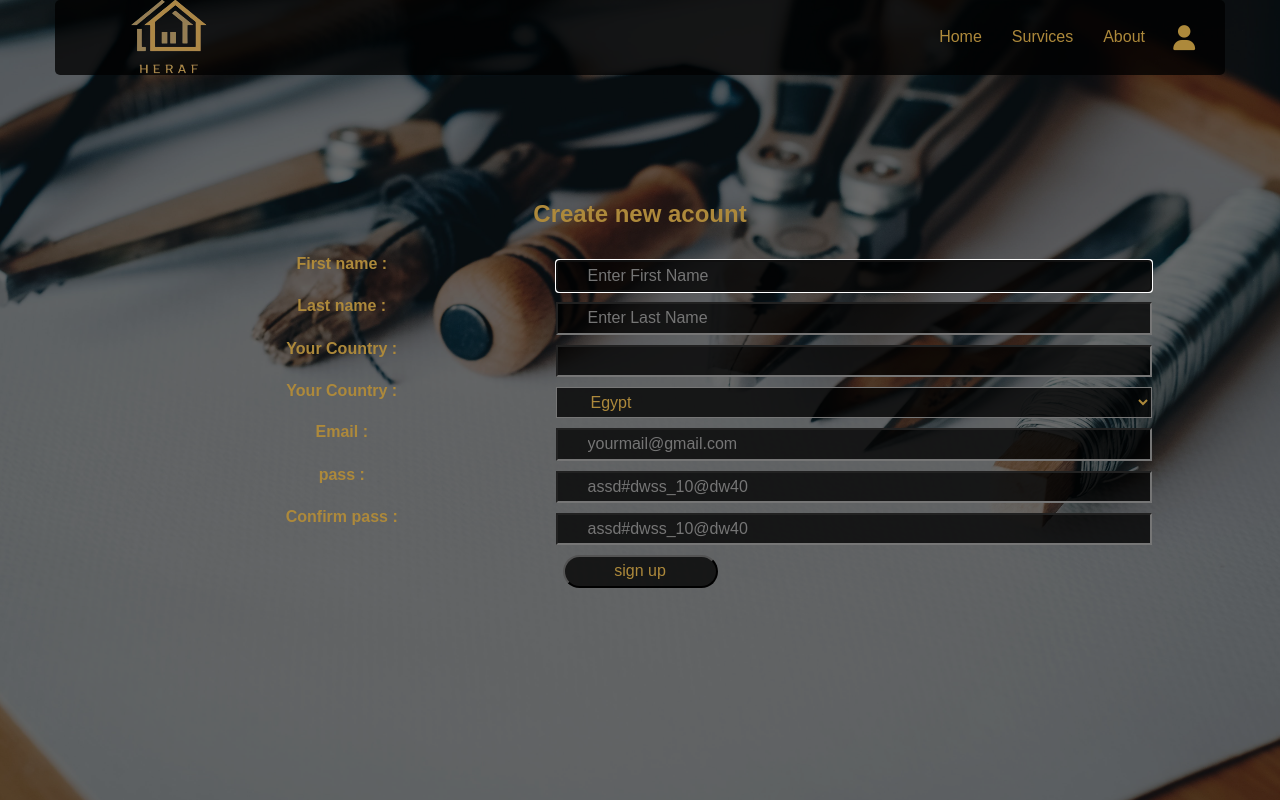
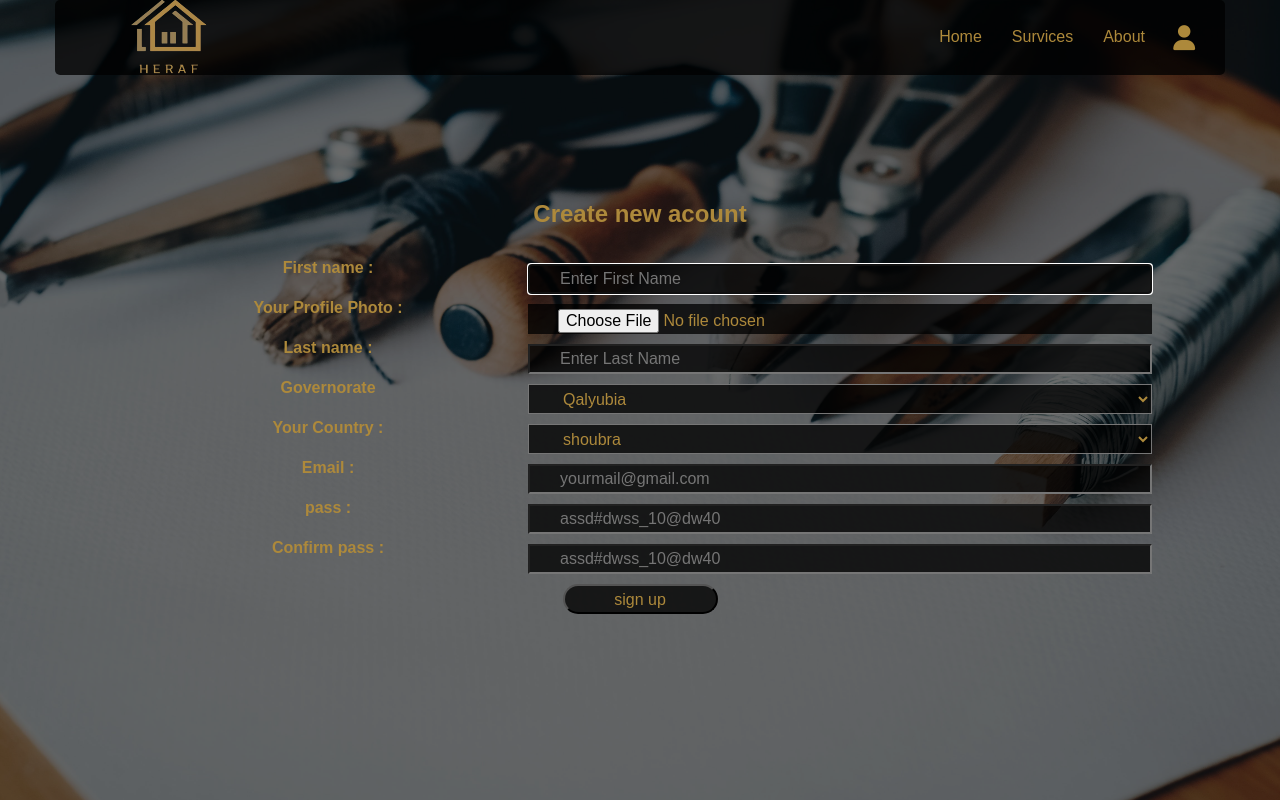
Before and after one commit to AbdulrahmanIbrahim1/Proj_web_Heraf, a PHP site: page /newacount.html in a window 1280 px wide. Run offline with PHP 8.4, Linux system fonts and the light colour scheme.

Commit message:
my commite

```diff
--- a/CSSFiles/newacount.css
+++ b/CSSFiles/newacount.css
@@ -206,6 +206,7 @@ header .container .links i {
     background-color: #000000c4;
     color: var(--mainColor);
     width: 100%;
+    min-height: 30px;
 }
 
 .main-box form label {
--- a/newacount.html
+++ b/newacount.html
@@ -45,20 +45,28 @@
             <label for="fname">First name : </label>
             <input type="text" id="fname" placeholder="Enter First Name" maxlength="15" autofocus required oninvalid="this.setCustomValidity('error')" oninput="setCustomValidity('')">
 
+            <label for="photo">Your Profile Photo : </label>
+            <input type="file" name="photo" id="photo">
+
             <label for="lname">Last name : </label>
             <input type="text" id="lname" placeholder="Enter Last Name" maxlength="15" required >
 
-            <label for="Countries">Your Country : </label>
-            <input list="Countries" name="Countries">
-            <datalist id="Countries" >
-                <option value="eg">Egypt</option>
-                <option value="uk">Uk</option>
-            </datalist>
+            <label for="governorate">Governorate </label>
+            <select name="governorate">
+                <option value="eg">Qalyubia</option>
+                <option value="uk">Cairo</option>
+            </select>
+
 
             <label for="Country">Your Country : </label>
             <select name="Country">
-                <option value="eg">Egypt</option>
-                <option value="uk">Uk</option>
+                <optgroup label="Qalyubia">
+                    <option value="shoubra">shoubra</option>
+                    <option value="benha">benha</option>
+                <optgroup label="Cairo">
+                    <option value="shoubra-m">shoubra masr</option>
+                    <option value="October">6 October</option>
+                </optgroup>
             </select>
 
             <label for="Email">Email : </label>
```
